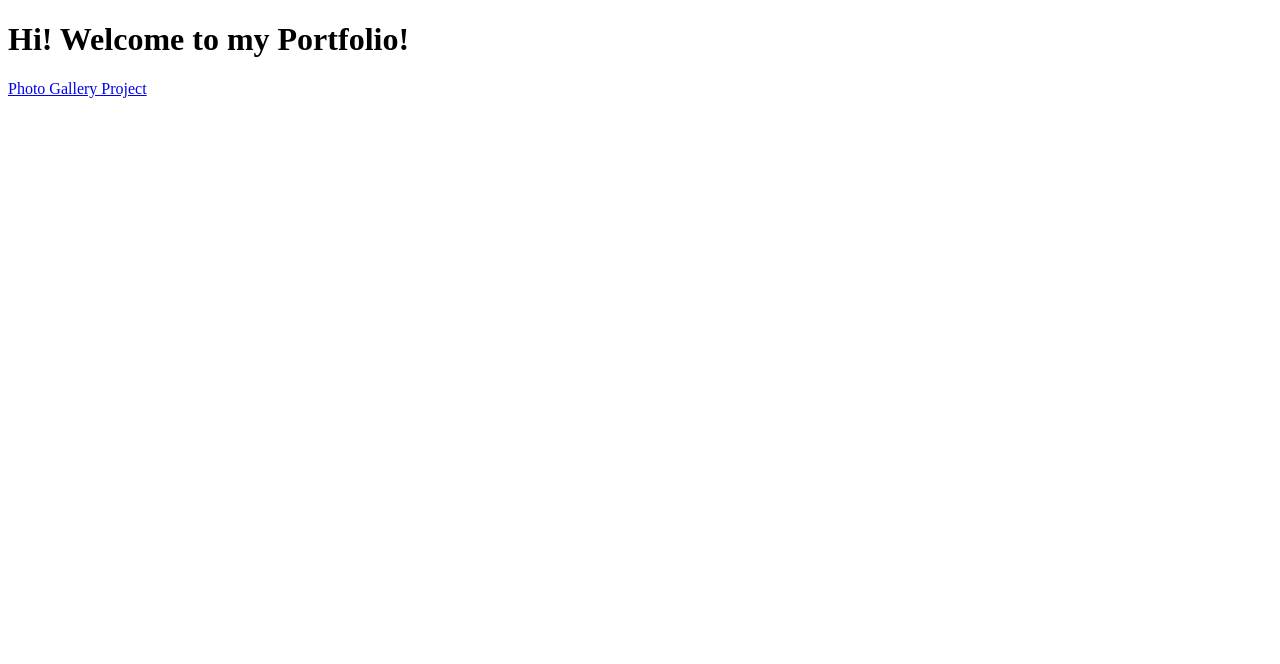
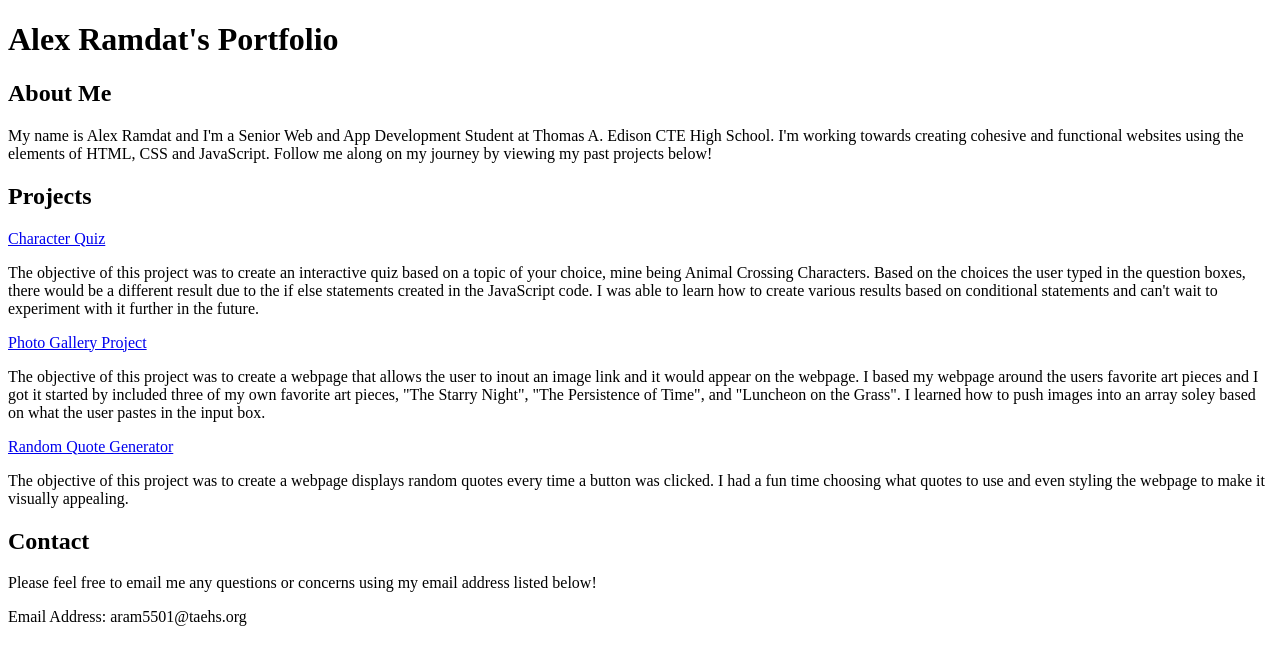
Before and after one commit to alex-ramdat/alex-ramdat.github.io, a plain HTML site: page index.html in a window 1280 px wide. Drawn offline with Linux system fonts and the light colour scheme.

Commit message:
Update index.html

```diff
--- a/index.html
+++ b/index.html
@@ -1,10 +1,44 @@
-<!DOCTYPE html>
+ <!DOCTYPE html>
 <html>
     <head>
         <title>Alex Ramdat's Portfolio</title>
+        <link rel="preconnect" href="https://fonts.gstatic.com">
+<link href="https://fonts.googleapis.com/css2?family=Bebas+Neue&display=swap" rel="stylesheet">
     </head>
     <body>
-        <h1>Hi! Welcome to my Portfolio!</h1>
-        <a href="alex-ramdat.github.io/photo-gallery-project">Photo Gallery Project</a>
+        <h1> Alex Ramdat's Portfolio</h1>
+
+        <h2>About Me</h2>
+       <div class="about-me">
+        <p>My name is Alex Ramdat and I'm a Senior Web and App Development Student at Thomas A. Edison CTE High School. I'm working towards creating cohesive and functional websites using the elements of HTML, CSS and JavaScript. Follow me along on my journey by viewing my past projects below! </p>
+        </div>
+
+
+            <h2>Projects</h2>
+                <div class="projects">
+         <div class="character-quiz">
+        <a href="https://alex-ramdat.github.io/Character-Quiz/">Character Quiz</a>
+            </div>
+
+            <p>The objective of this project was to create an interactive quiz based on a topic of your choice, mine being Animal Crossing Characters. Based on the choices the user typed in the question boxes, there would be a different result due to the if else statements created in the JavaScript code. I was able to learn how to create various results based on conditional statements and can't wait to experiment with it further in the future.</p>
+
+                     <div class="photo-gallery">
+        <a href="https://alex-ramdat.github.io/photo-gallery-project">Photo Gallery Project</a>
+
+                         <p>The objective of this project was to create a webpage that allows the user to inout an image link and it would appear on the webpage. I based my webpage around the users favorite art pieces and I got it started by included three of my own favorite art pieces, "The Starry Night", "The Persistence of Time", and "Luncheon on the Grass". I learned how to push images into an array soley based on what the user pastes in the input box.</p>
+            </div>
+
+                        <div class="random-quote">
+            <a href="https://alex-ramdat.github.io/Random-Quote-Generator/">Random Quote Generator</a>
+
+             <p>The objective of this project was to create a webpage displays random quotes every time a button was clicked. I had a fun time choosing what quotes to use and even styling the webpage to make it visually appealing. </p>
+            </div>
+        </div>
+
+        <h2>Contact</h2>
+        <div class="contact">
+        <p>Please feel free to email me any questions or concerns using my email address listed below!</p>
+        <p>Email Address: aram5501@taehs.org</p>
+            </div>
     </body>
 </html>
```
